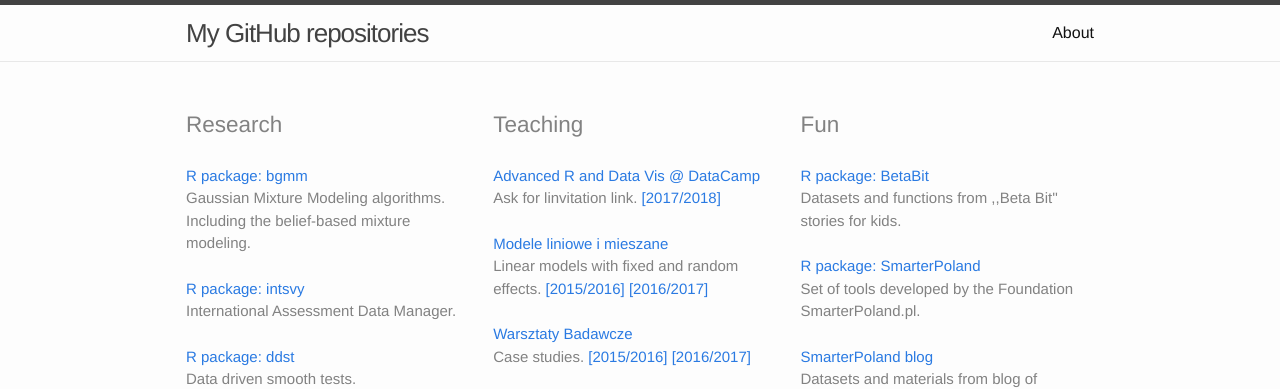
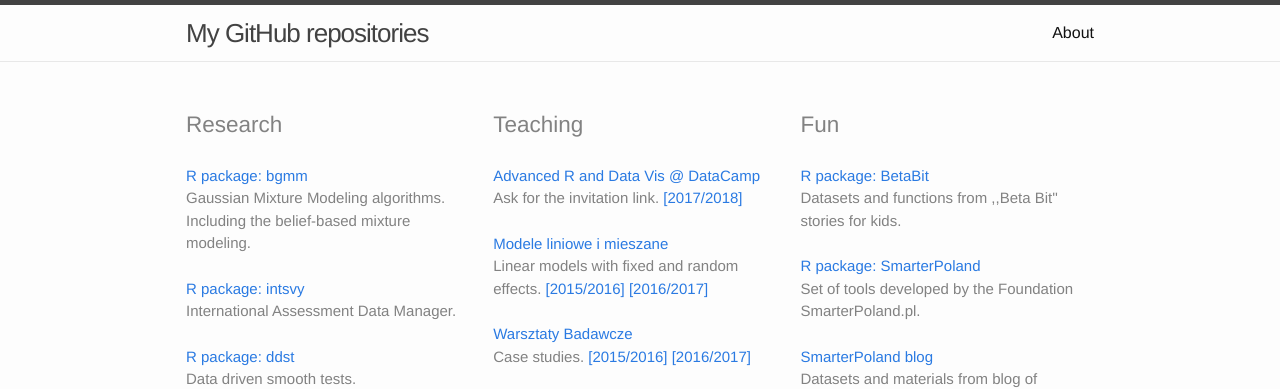
Before and after one commit to pbiecek/pbiecek-website-old, a Jekyll site: the page built from index.html, in a window 1280 px wide. Shown: the top 389 px of the page. Built offline with Jekyll 4.4.1, drawn with Linux system fonts in a browser that asks for light colours.

Commit message:
Update default.html

```diff
--- a/_layouts/default.html
+++ b/_layouts/default.html
@@ -62,7 +62,7 @@
       	<h2>Teaching</h2>
         <p>
         <a href="https://www.datacamp.com/groups/advanced-r-data-visualisation">Advanced R and Data Vis @ DataCamp</a><br/>
-        Ask for linvitation link. <a href="https://www.datacamp.com/groups/advanced-r-data-visualisation">[2017/2018]</a>
+        Ask for the invitation link. <a href="https://www.datacamp.com/groups/advanced-r-data-visualisation">[2017/2018]</a>
         </p>
         <p>
         <a href="https://github.com/pbiecek/LinearModels/blob/master/MIMUW_2017/readme.md">Modele liniowe i mieszane</a><br/>
```
